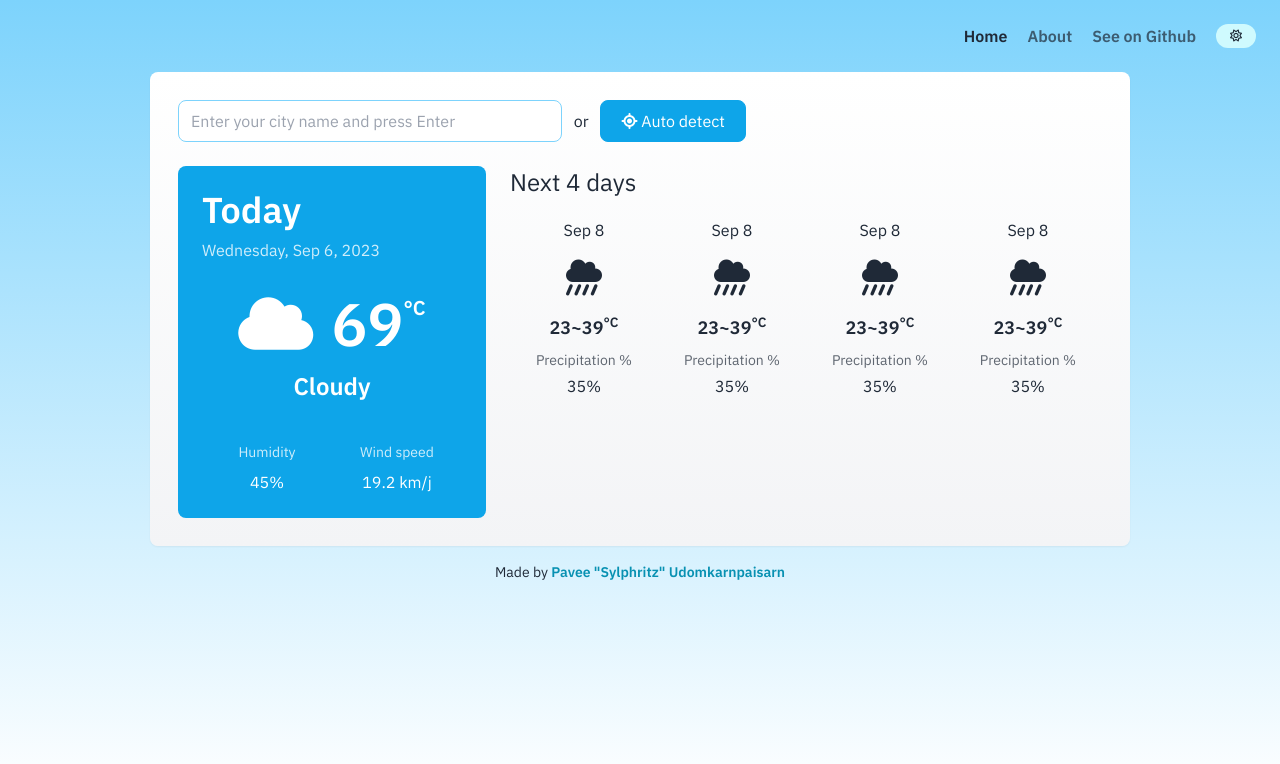
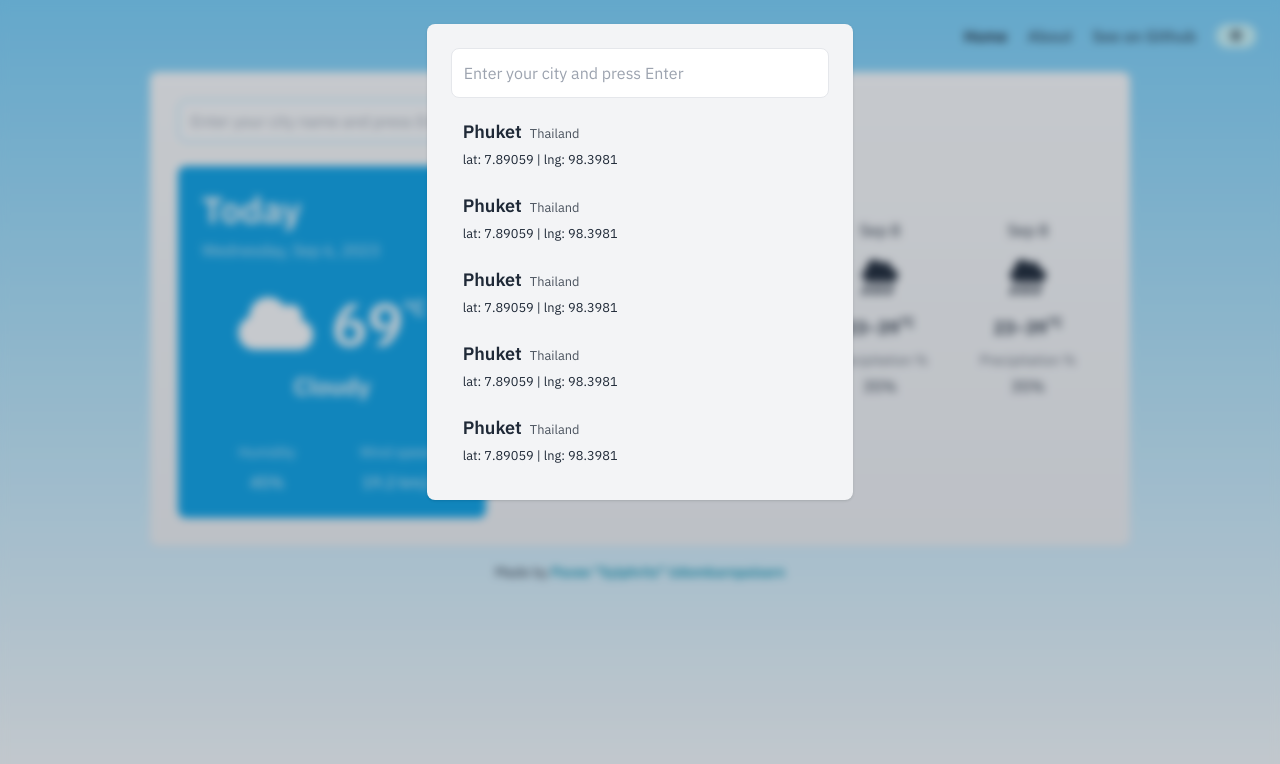
Before and after one commit to Sylphritz/weather-forecast-app, a Vue app: page / in a window 1280 px wide. Shown: the top 764 px of the page. Built offline with nearby package versions, Linux system fonts and the light colour scheme.

Commit message:
Add search modal and fix wrong input text color on dark mode

```diff
--- /dev/null
+++ b/src/components/Home/LocationSearchModal.vue
@@ -0,0 +1,23 @@
+<template>
+  <!-- pointer-events-none -->
+  <div class="absolute top-0 left-0 w-full h-full bg-slate-800/25 backdrop-blur-sm">
+    <div class="mx-auto my-6 w-4/12 min-w-fit p-6 bg-gray-100 dark:bg-sky-950 shadow rounded-lg">
+      <input
+        type="text"
+        placeholder="Enter your city and press Enter"
+        class="mb-3 p-3 w-full rounded-lg border border-gray-200 dark:bg-sky-900 dark:border-gray-200/25"
+      />
+      <LocationListItem />
+      <LocationListItem />
+      <LocationListItem />
+      <LocationListItem />
+      <LocationListItem />
+    </div>
+  </div>
+</template>
+
+<script setup lang="ts">
+import LocationListItem from '@/components/LocationListItem.vue'
+</script>
+
+<style scoped></style>
--- /dev/null
+++ b/src/components/LocationListItem.vue
@@ -0,0 +1,13 @@
+<template>
+  <div
+    class="mb-1 py-2 px-3 rounded-lg last:mb-0 hover:bg-gray-200 dark:hover:bg-gray-200/20 cursor-pointer"
+  >
+    <div>
+      <span class="inline-block mr-2 text-lg font-semibold">Phuket</span>
+      <small class="opacity-80">Thailand</small>
+    </div>
+    <small>lat: 7.89059 | lng: 98.3981</small>
+  </div>
+</template>
+
+<script setup lang="ts"></script>
--- a/src/views/AppHome.vue
+++ b/src/views/AppHome.vue
@@ -8,7 +8,7 @@
           id="city"
           type="text"
           placeholder="Enter your city name and press Enter"
-          class="w-96 py-2 px-3 mr-2 border rounded-lg border-sky-300"
+          class="w-96 py-2 px-3 mr-2 border rounded-lg border-sky-300 dark:bg-sky-900 dark:border-gray-500"
         />
         or
         <button
@@ -53,10 +53,12 @@
       </div>
     </div>
   </div>
+  <LocationSearchModal />
 </template>
 
 <script setup lang="ts">
 import ForecastCard from '@/components/Home/ForecastCard.vue'
+import LocationSearchModal from '@/components/Home/LocationSearchModal.vue'
 </script>
 
 <style scoped>
```
